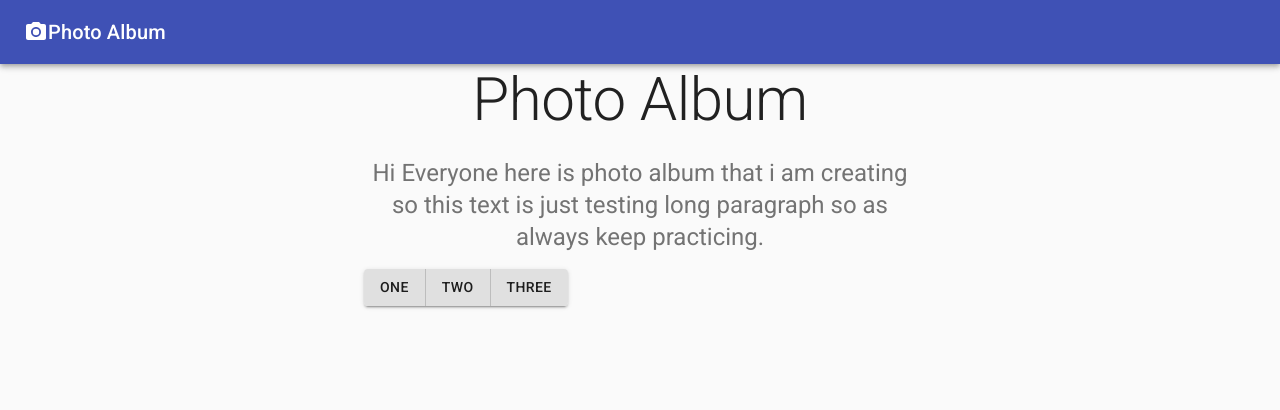
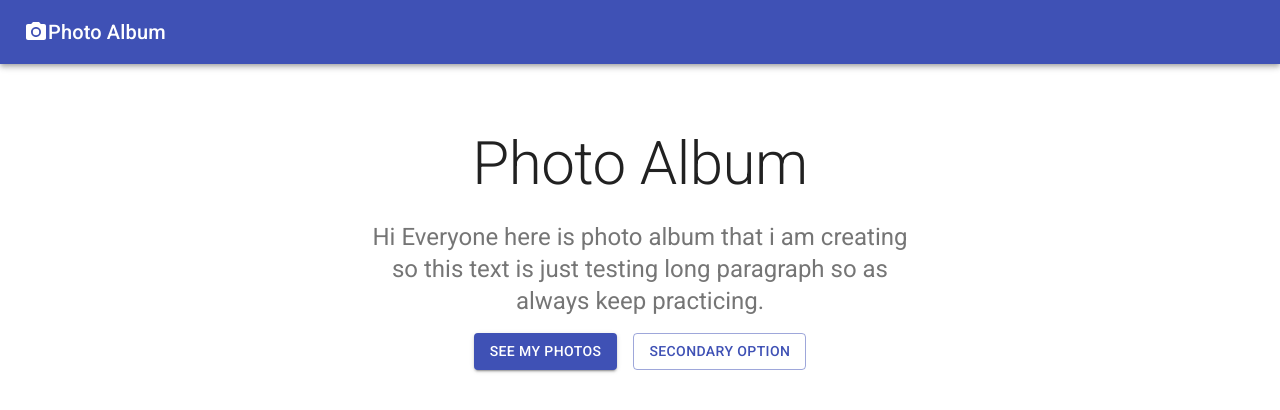
Before and after one commit to ahmedabukar01/React-Material-UI, a React (Create React App) app: page / in a window 1280 px wide. Shown: the top 410 px of the page. Built offline with nearby package versions, Linux system fonts and the light colour scheme.

Commit message:
styles in js

```diff
--- a/src/App.js
+++ b/src/App.js
@@ -1,11 +1,10 @@
 import React from 'react'
-import {Typography, AppBar, Card, CardActions, CardMedia, CssBaseline, Grid, Toolbar,Container} from '@material-ui/core'
+import {Typography, AppBar, Card, CardActions, CardMedia, Button, CssBaseline, Grid, Toolbar,Container} from '@material-ui/core'
 import {PhotoCamera} from '@material-ui/icons'
-
-import Button from '@material-ui/core/Button';
-import ButtonGroup from '@material-ui/core/ButtonGroup'
+import useStyles from './styles'
 
 const App = () => {
+  const classes = useStyles();
   return (
     <>
       <CssBaseline />
@@ -18,7 +17,7 @@
         </Toolbar>
       </AppBar>
 
-      <main>
+      <main className={classes.container}>
         <div>
           <Container maxWidth="sm">
             <Typography variant="h2" align="center" color="textPrimary" gutterBottom>
@@ -27,13 +26,18 @@
             <Typography variant="h5" align="center" color="textSecondary" paragraph>
               Hi Everyone here is photo album that i am creating so this text is just testing long paragraph so as always keep practicing.
             </Typography>
-
-            <ButtonGroup variant="contained" aria-label="outlined primary button group">
-              <Button>One</Button>
-              <Button>Two</Button>
-              <Button>Three</Button>
-            </ButtonGroup>
-
+            <Grid container spacing={2} justifyContent="center">
+              <Grid item>
+                <Button variant="contained" color="primary">
+                  See my Photos
+                </Button>
+                </Grid>
+              <Grid item>
+                <Button variant="outlined" color="primary">
+                  Secondary option
+                </Button>
+                </Grid>
+            </Grid>
           </Container>
         </div>
         </main>
--- /dev/null
+++ b/src/styles.js
@@ -0,0 +1,10 @@
+import {makeStyles} from '@material-ui/core/styles';
+
+const useStyles = makeStyles((theme)=>({
+  container: {
+    background: theme.palette.background.paper,
+    padding: theme.spacing(8,0,6)
+  }
+}))
+
+export default useStyles
```
